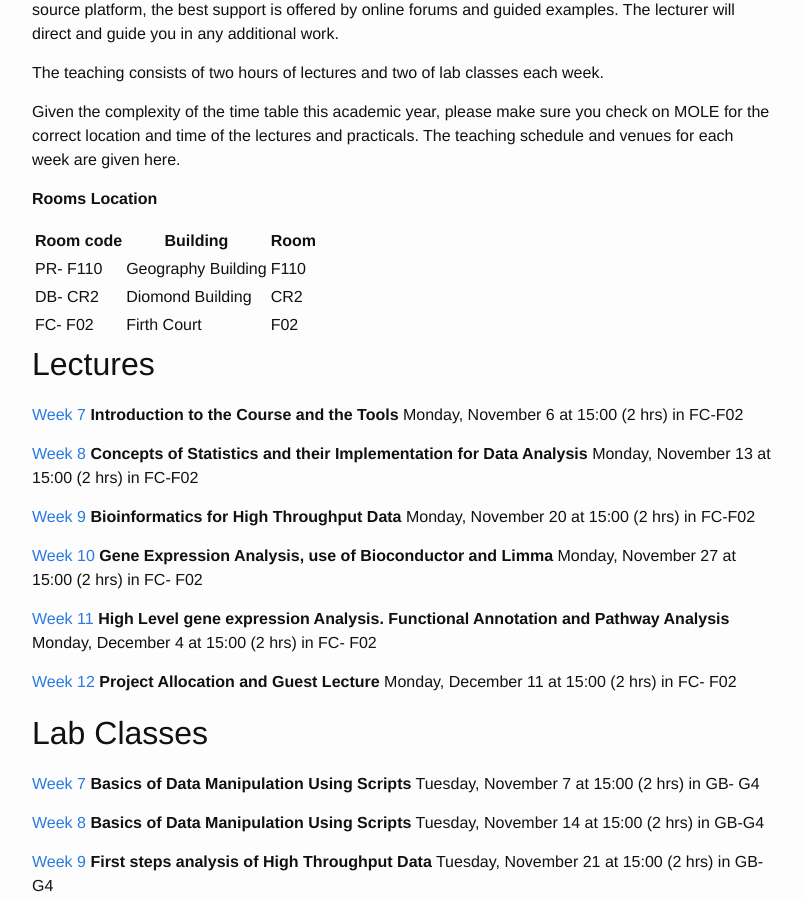
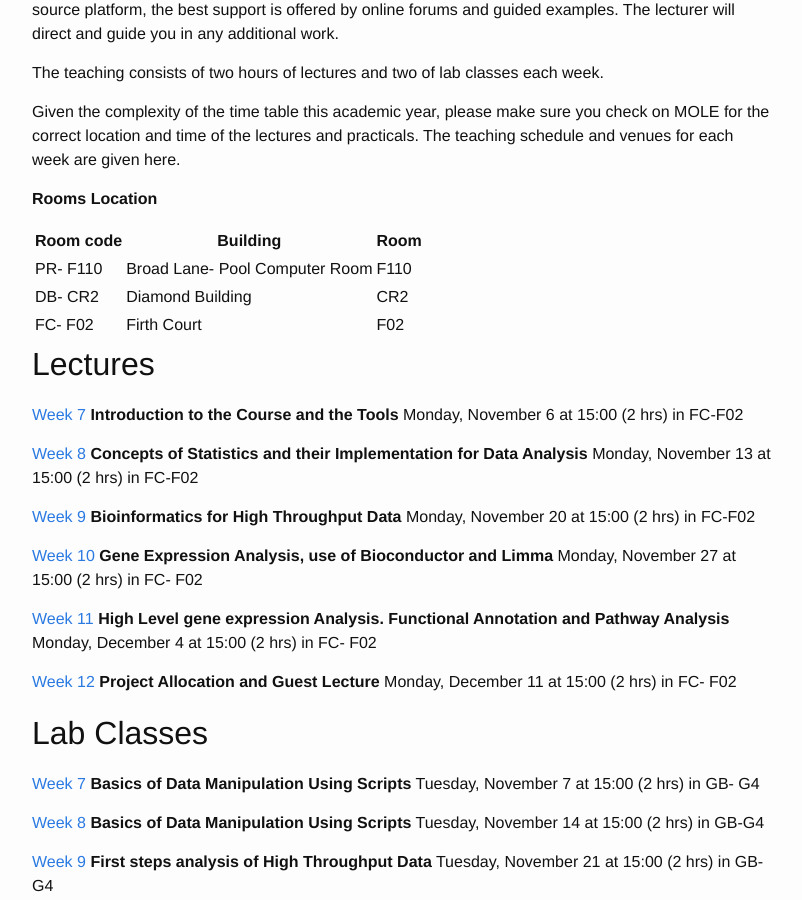
Before and after one commit to sods/bioinformatics, a Jekyll site: the page built from overview.md, in a window 1280 px wide and 900 px high, scrolled down 1331 px. Shown: the whole window, without its empty margins (238-1040 px from the left). Built offline with Jekyll 4.4.1, drawn with Linux system fonts in a browser that asks for light colours.

Commit message:
updated room name

```diff
--- a/overview.md
+++ b/overview.md
@@ -32,6 +32,6 @@ Given the complexity of the time table this academic year, please make sure you
 
  Room code   |Building              |Room
  ----------- |-------------------   |----
- PR- F110    | Geography Building   | F110
- DB- CR2     | Diomond Building     | CR2
+ PR- F110    | Broad Lane- Pool Computer Room  | F110
+ DB- CR2     | Diamond Building     | CR2
  FC- F02     | Firth Court          | F02
```
